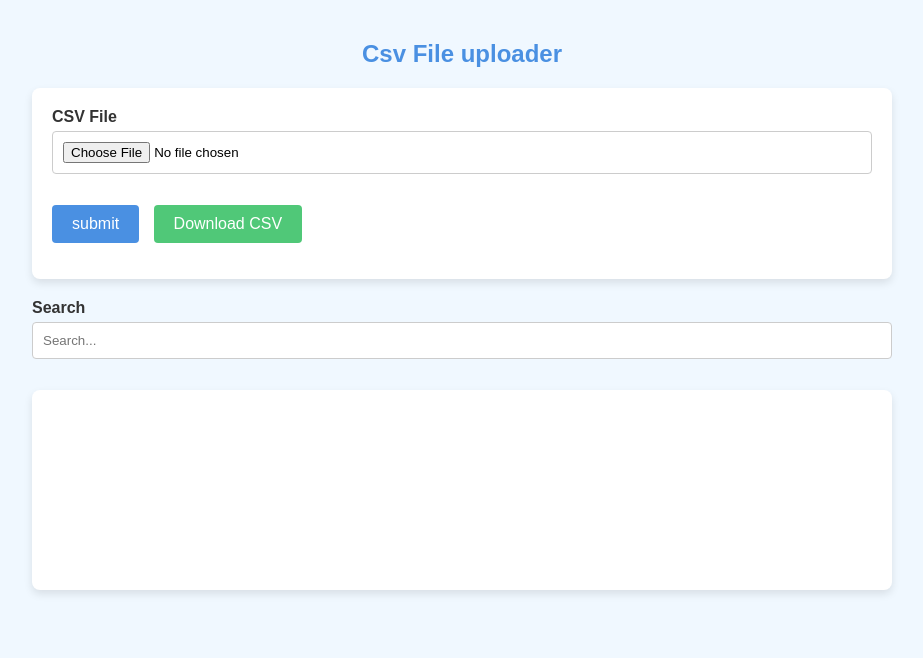
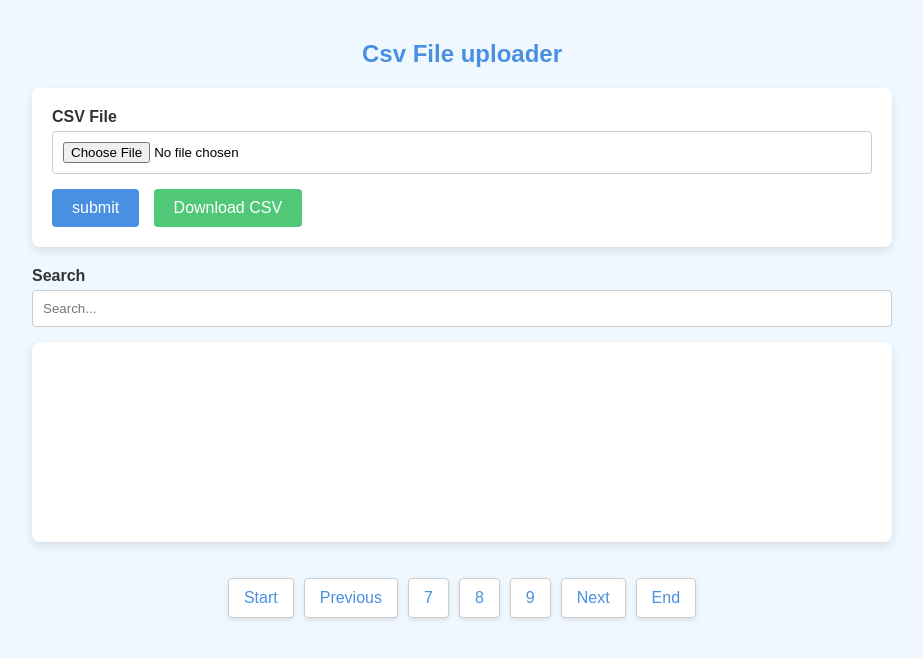
Before and after one commit to andresfelipe26/project_apicol, a website with bundled scripts: page public/views/index.html in a window 1280 px wide. Shown: the whole page, without its empty margins (178-1101 px from the left). Built offline with nearby package versions, Linux system fonts and the light colour scheme.

Commit message:
ultimando detalles

```diff
--- a/public/views/index.html
+++ b/public/views/index.html
@@ -44,7 +44,17 @@
                 <!-- file area -->
                 <div id="displayArea"></div>
                 <!-- pagination -->
-                <nav id="paginationControls" class="d-flex justify-content-center" aria-label="page navigation"></nav>
+                <nav id="paginationControls" class="d-flex justify-content-center" aria-label="page navigation">
+                    <ul>
+                        <li><a href="#">Start</a></li>
+                        <li><a href="#">Previous</a></li>
+                        <li><a href="#">7</a></li>
+                        <li><a href="#">8</a></li>
+                        <li><a href="#">9</a></li>
+                        <li><a href="#">Next</a></li>
+                        <li><a href="#">End</a></li>
+                    </ul>
+                </nav>
             </div>
         </div>
     </section>
--- a/public/views/styles/style.css
+++ b/public/views/styles/style.css
@@ -84,22 +84,33 @@ button:hover {
 
 #paginationControls {
     margin-top: 20px;
+    display: flex;
+    justify-content: center;
+    padding: 0;
 }
 
-#searchInput {
-    padding: 10px;
-    border: 1px solid #cccccc;
-    border-radius: 4px;
-}
-
-.mb-3 {
-    margin-bottom: 1rem;
-}
-
-.d-flex {
+#paginationControls ul {
+    list-style: none;
+    padding: 0;
     display: flex;
 }
 
-.justify-content-center {
-    justify-content: center;
+#paginationControls li {
+    margin: 0 5px;
 }
+
+#paginationControls a {
+    display: block;
+    padding: 10px 15px;
+    text-decoration: none;
+    color: #4a90e2;
+    border: 1px solid #cccccc;
+    border-radius: 4px;
+    background-color: #ffffff;
+    box-shadow: 0 2px 4px rgba(0, 0, 0, 0.1);
+}
+
+#paginationControls a:hover {
+    background-color: #f0f8ff;
+    color: #357abd;
+}
```
Also changed, not shown: README.md.
